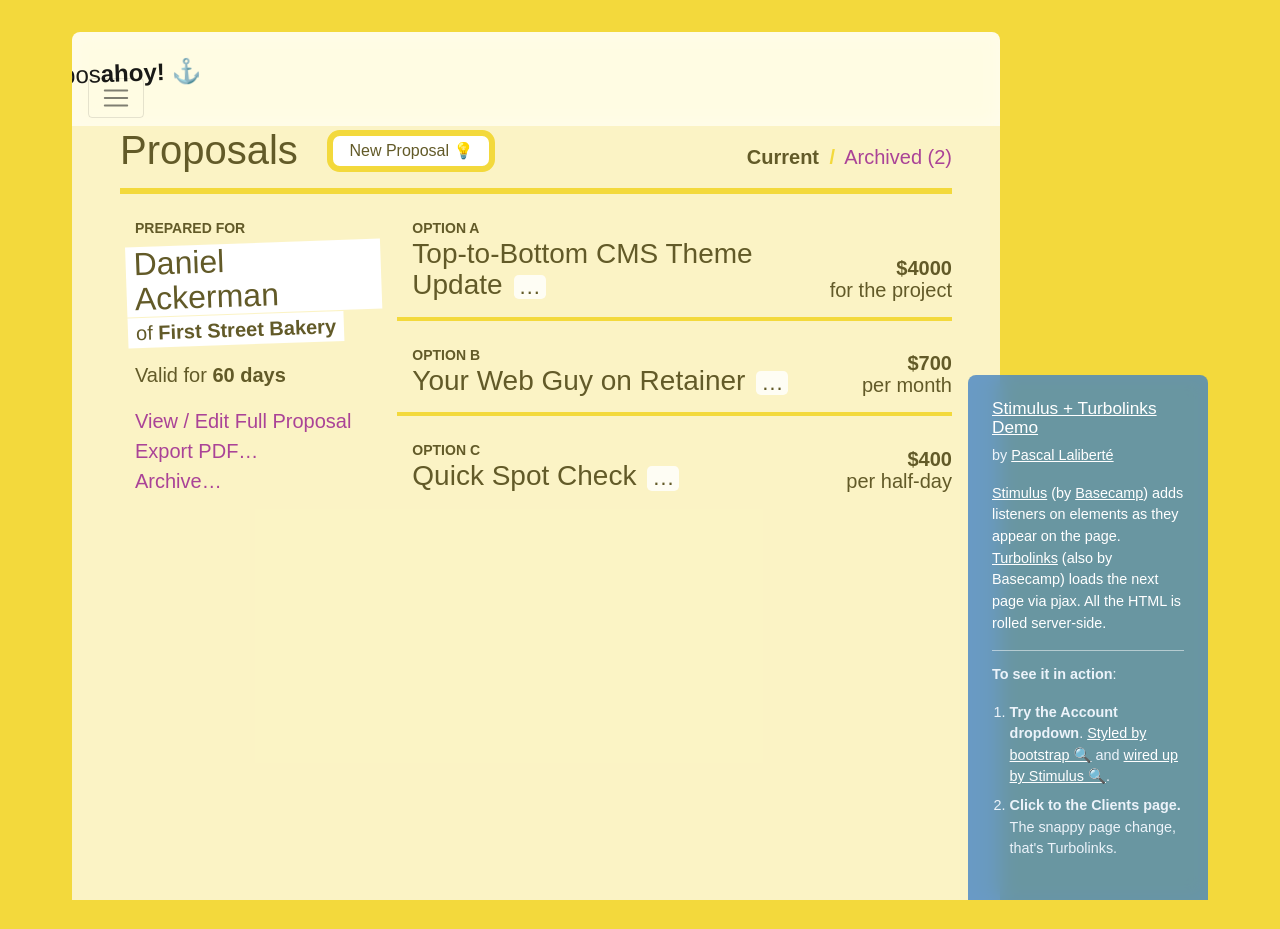
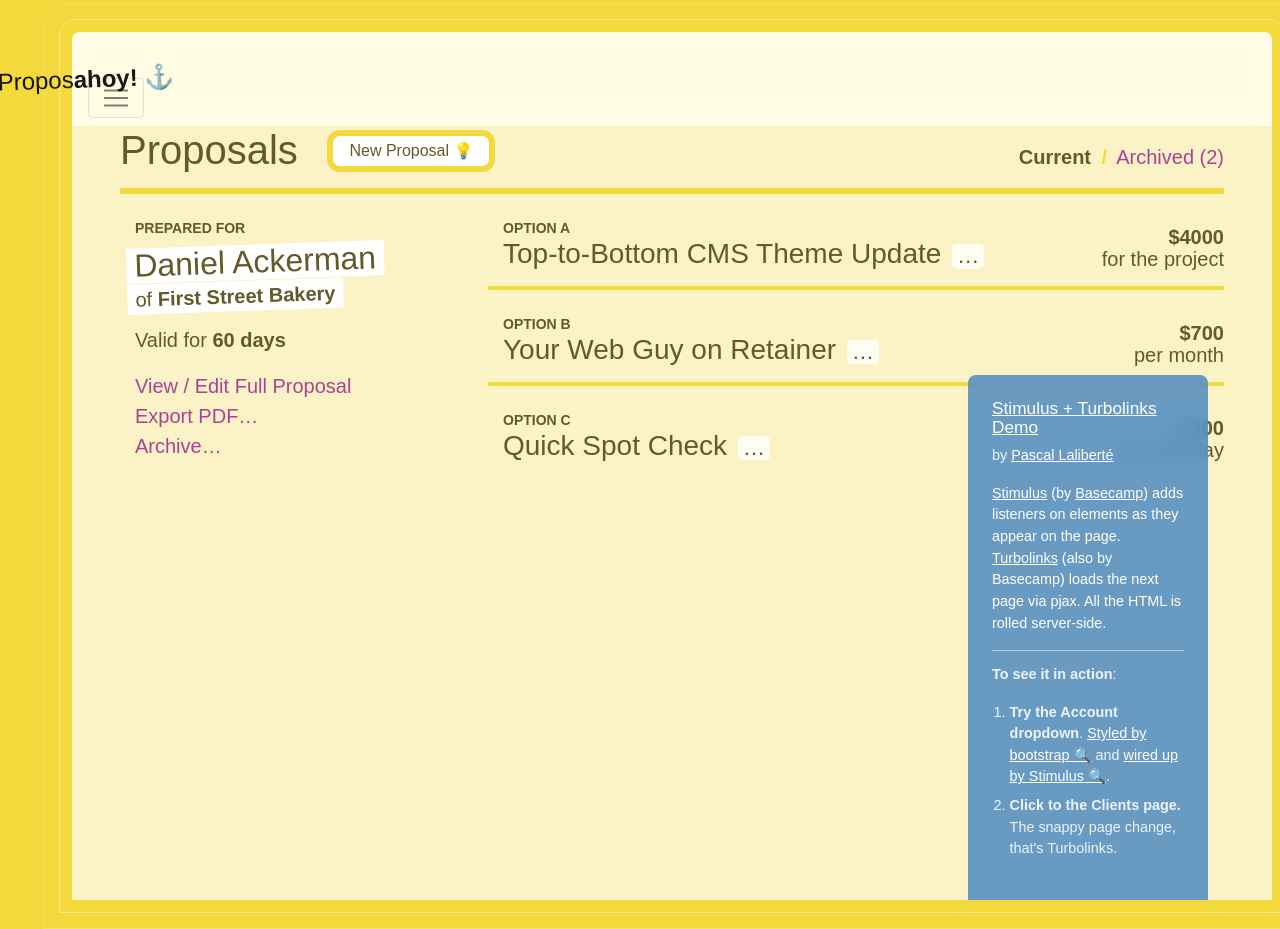
Before and after one commit to pascallaliberte/stimulus-turbolinks-demo, a Jekyll site: the page built from index.html, in a window 1280 px wide. Built offline with Jekyll 4.4.1, drawn with Linux system fonts in a browser that asks for light colours; some web fonts are replaced; before the commit the page ends 900 px from its top, so only the background shows below that.

Commit message:
Add a shoreline - For real disable console logs from dropdown_controller

```diff
--- a/_sass/layouts/_default.scss
+++ b/_sass/layouts/_default.scss
@@ -28,10 +28,33 @@
   margin-right: rem(150px);
   background-color: transparentize(white, 0.3);
   border-radius: rem(5px) rem(5px) 0 0;
-  overflow: hidden;
   position: relative;
   width: 100%;
   height: calc(100vh - 2rem);
+
+  &::before, &::after {
+    z-index: -1;
+    content: ' ';
+    position: absolute;
+  }
+
+  &::before {
+    top: rem(-8px);
+    left: rem(-8px);
+    right: rem(-8px);
+    bottom: rem(-8px);
+    border-radius: rem(11px) rem(11px) 0 0;
+    border: rem(1px) solid transparentize(white, 0.6);
+  }
+
+  &::after {
+    top: rem(-18px);
+    left: rem(-18px);
+    right: rem(-18px);
+    bottom: rem(-18px);
+    border-radius: rem(20px) rem(20px) 0 0;
+    border: rem(1px) solid transparentize(white, 0.8);
+  }
 }
 
 .page-content {
```
Also changed, not shown: assets/main.js, 1 other file.
